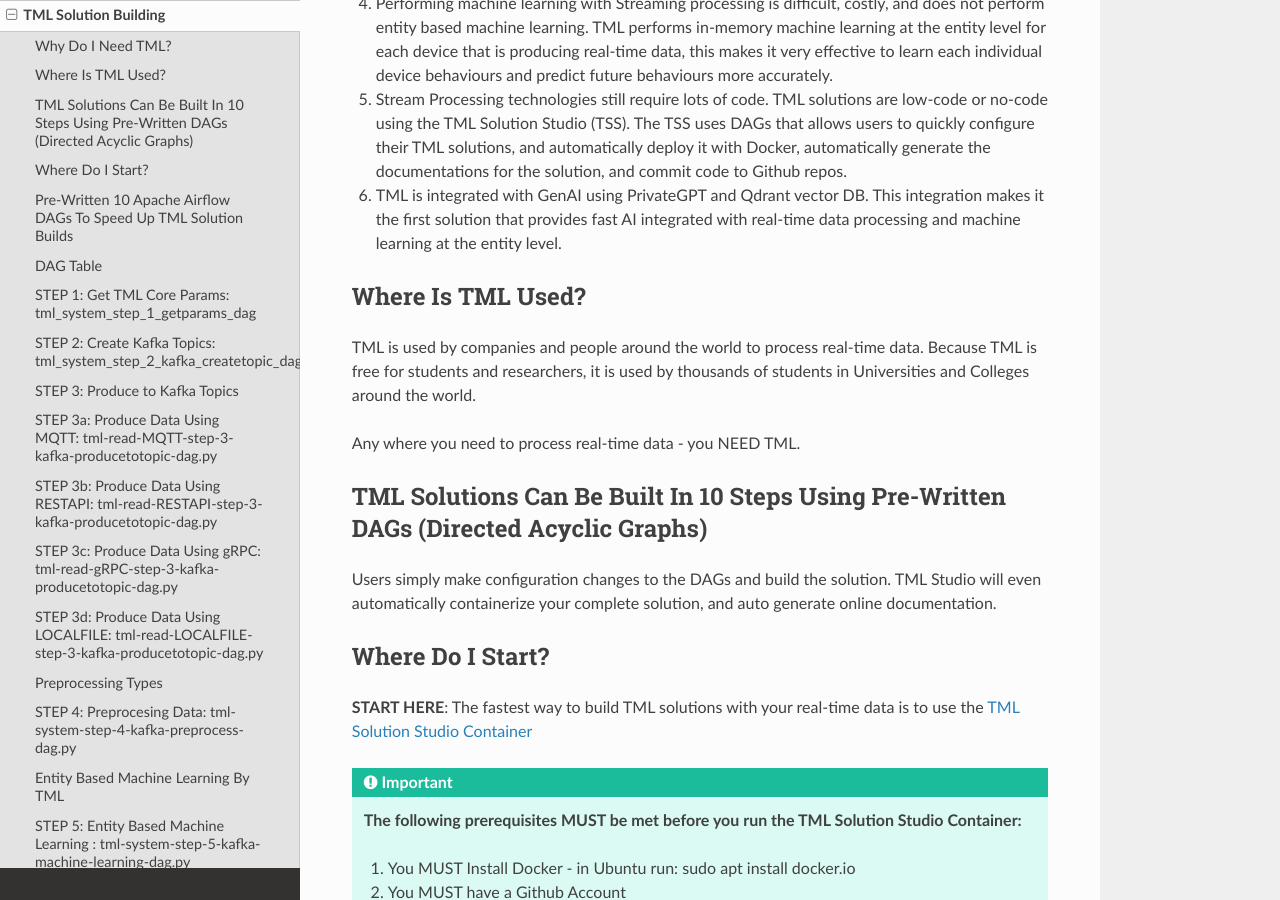
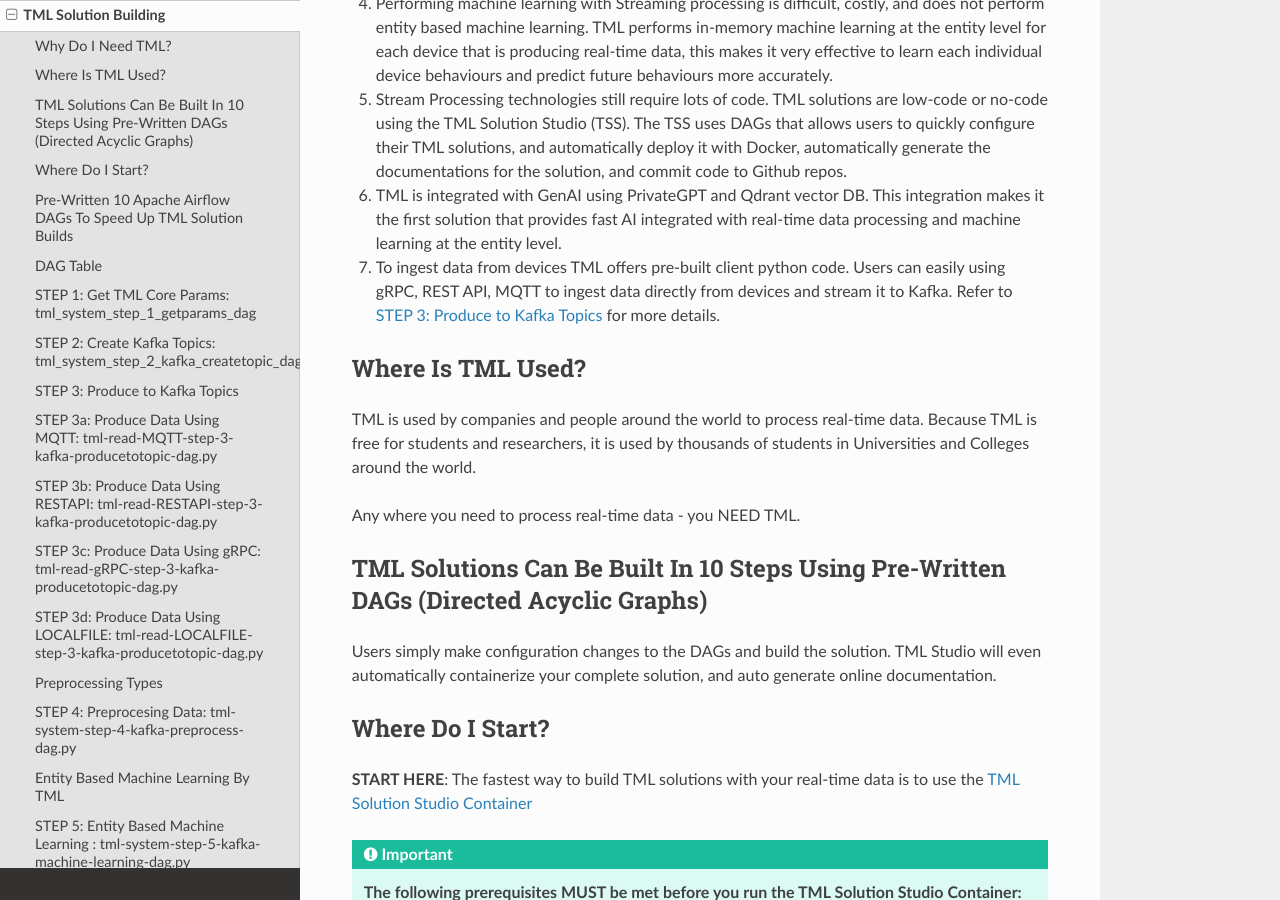
Before and after one commit to smaurice101/readthedocs, a Sphinx documentation site: the page built from docs/source/tmlbuilds.rst, in a window 1280 px wide and 900 px high, scrolled down 536 px. Built offline with Sphinx 7.4.7 and the Read the Docs theme 2.0.0, drawn with Linux system fonts in a browser that asks for light colours.

Commit message:
Update tmlbuilds.rst

```diff
--- a/docs/source/tmlbuilds.rst
+++ b/docs/source/tmlbuilds.rst
@@ -19,6 +19,8 @@
 5. Stream Processing technologies still require lots of code.  TML solutions are low-code or no-code using the TML Solution Studio (TSS).  The TSS uses DAGs that allows users to quickly configure their TML solutions, and automatically deploy it with Docker, automatically generate the documentations for the solution, and commit code to Github repos.
 
 6. TML is integrated with GenAI using PrivateGPT and Qdrant vector DB.  This integration makes it the first solution that provides fast AI integrated with real-time data processing and machine learning at the entity level.
+
+7.  To ingest data from devices TML offers pre-built client python code. Users can easily using gRPC, REST API, MQTT to ingest data directly from devices and stream it to Kafka. Refer to :ref:`STEP 3: Produce to Kafka Topics` for more details.
 
 Where Is TML Used?
 ----------------
```
